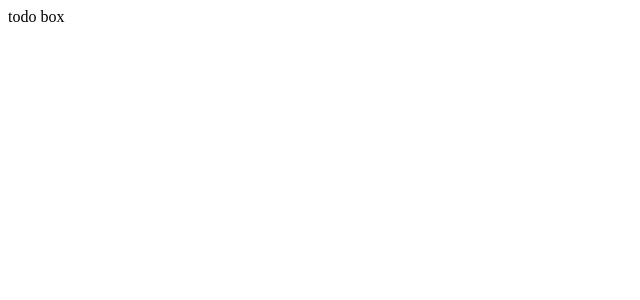
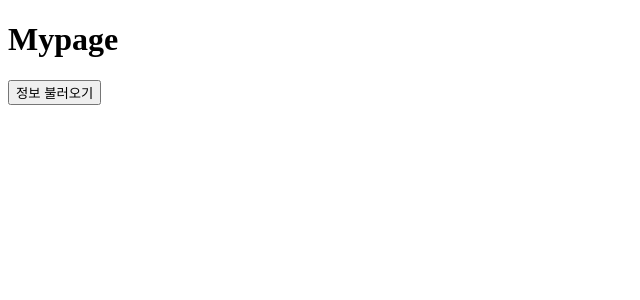
Before and after one commit to daseul22/Habitube-, a React (Create React App) app in the folder client/: page /mypage in a window 1280 px wide. Shown: the top 300 px of the page, without its empty margins (0-640 px from the left). Built offline with nearby package versions, Linux system fonts and the light colour scheme.

Commit message:
build client chore

```diff
--- a/client/package.json
+++ b/client/package.json
@@ -6,18 +6,20 @@
     "@testing-library/jest-dom": "^4.2.4",
     "@testing-library/react": "^9.5.0",
     "@testing-library/user-event": "^7.2.1",
+    "axios": "^0.19.2",
     "immutable": "^4.0.0-rc.12",
     "react": "^16.13.1",
     "react-dom": "^16.13.1",
     "react-redux": "^7.2.0",
-    "react-router-dom": "^5.2.0",
+    "react-router-dom": "^5.0.0",
+    "react-router-redux": "^4.0.8",
     "react-scripts": "3.4.1",
     "redux": "^4.0.5",
     "redux-actions": "^2.6.5",
     "redux-thunk": "^2.3.0"
   },
   "scripts": {
-    "start": "react-scripts start",
+    "start": "export PORT=4000 && react-scripts start",
     "build": "react-scripts build",
     "test": "react-scripts test",
     "eject": "react-scripts eject"
--- a/client/src/App.js
+++ b/client/src/App.js
@@ -1,7 +1,7 @@
 import React, {Component} from 'react';
-import {Route, Switch} from 'react-router-dom'
-import Mypage from '../src/pages/Mypage'
-
+import {Route, Switch, Redirect} from 'react-router-dom'
+import Mypage  from './pages/Mypage'
+import AchievementGoal from './pages/AchievementGoal'
 
 class App extends Component{
   constructor(props){
@@ -10,7 +10,14 @@ class App extends Component{
   render(){
     return(
       <div>
-        <Mypage/>
+        <Switch>
+          <Route path="/achievementgoal" render={() => <AchievementGoal/> }/>
+          <Route path="/mypage" render={() => <Mypage/> }/>
+          <Route path="/" render={() => {
+            return <Redirect to="/mypage" />
+          } }
+          />
+        </Switch>
       </div>
     )
   }
--- a/client/src/index.js
+++ b/client/src/index.js
@@ -4,10 +4,14 @@ import App from './App';
 import { Provider } from 'react-redux';
 import store from './store';
 import * as serviceWorker from './serviceWorker';
+import { BrowserRouter } from 'react-router-dom';
 
 ReactDOM.render(
   <Provider store={store}>
+    <BrowserRouter>
     <App/>
+    </BrowserRouter>
+
   </Provider>,
   document.getElementById('root')
 );
--- /dev/null
+++ b/client/src/pages/AchievementGoal.js
@@ -0,0 +1,23 @@
+import React, { Component } from 'react';
+import { connect } from 'react-redux'
+
+import { Redirect , withRouter} from 'react-router-dom';
+
+
+import axios from 'axios'
+
+class AchievementGoal extends Component{
+  state = {
+
+  };
+
+  render(){
+    return(
+      <div>
+      <h1>AchievementGoal</h1>
+      </div>
+    )
+  }
+}
+
+export default withRouter(AchievementGoal)
--- a/client/src/pages/Mypage.js
+++ b/client/src/pages/Mypage.js
@@ -1,10 +1,14 @@
 import React, { Component } from 'react';
 import { connect } from 'react-redux'
-
-import { Redirect } from 'react-router-dom';
+import { Redirect , withRouter} from 'react-router-dom';
 import TodoBoxContainer from './TodoBoxContainer'
+import axios from 'axios'
 
 // 마이페이지의 상태 : memoTitle, memoContent, youtubeInfo, isComplete, date
+// 목표 정보가 있는지 서버에 요청
+// o => TodoBoxContainer
+// x => AchievementGoal
+// 마이페이지에서 어떻게 포스트하지?
 class Mypage extends Component{
   state = {
     memoTitle: '',
@@ -17,10 +21,20 @@ class Mypage extends Component{
   render(){
     return(
       <div>
-        <TodoBoxContainer />
+        <h1>Mypage</h1>
+          <button onClick={e=>{
+            axios.post('http://localhost:3000/mypage/goal')
+            .then(result => {
+              console.log(result);
+            }).catch(err=>{
+              this.props.history.push('/achievementgoal')
+            })
+          }}>정보 불러오기 </button>
+
+        <TodoBoxContainer info={this.state}/>
       </div>
     )
   }
 }
 
-export default Mypage
+export default withRouter(Mypage)
--- /dev/null
+++ b/client/src/pages/TodoBox.js
@@ -0,0 +1,14 @@
+import React, { Component } from 'react';
+import { connect } from 'react-redux'
+
+class TodoBox extends Component{
+  state = {};
+  render(){
+    return(
+      <div>
+        {this.props.info.memoTitle}
+      </div>
+    )
+  }
+}
+export default TodoBox
--- a/client/src/pages/TodoBoxContainer.js
+++ b/client/src/pages/TodoBoxContainer.js
@@ -1,14 +1,14 @@
 import React, { Component } from 'react';
 import { connect } from 'react-redux'
-
-import { Redirect } from 'react-router-dom';
+import TodoBox from './TodoBox'
 
 class TodoBoxContainer extends Component{
   state = {};
   render(){
+    const {info} = this.props;
     return(
       <div>
-        todo box
+        <TodoBox info={info}/>
       </div>
     )
   }
```
Also changed, not shown: 1 other file (tests, documents, lock files or other folders).
